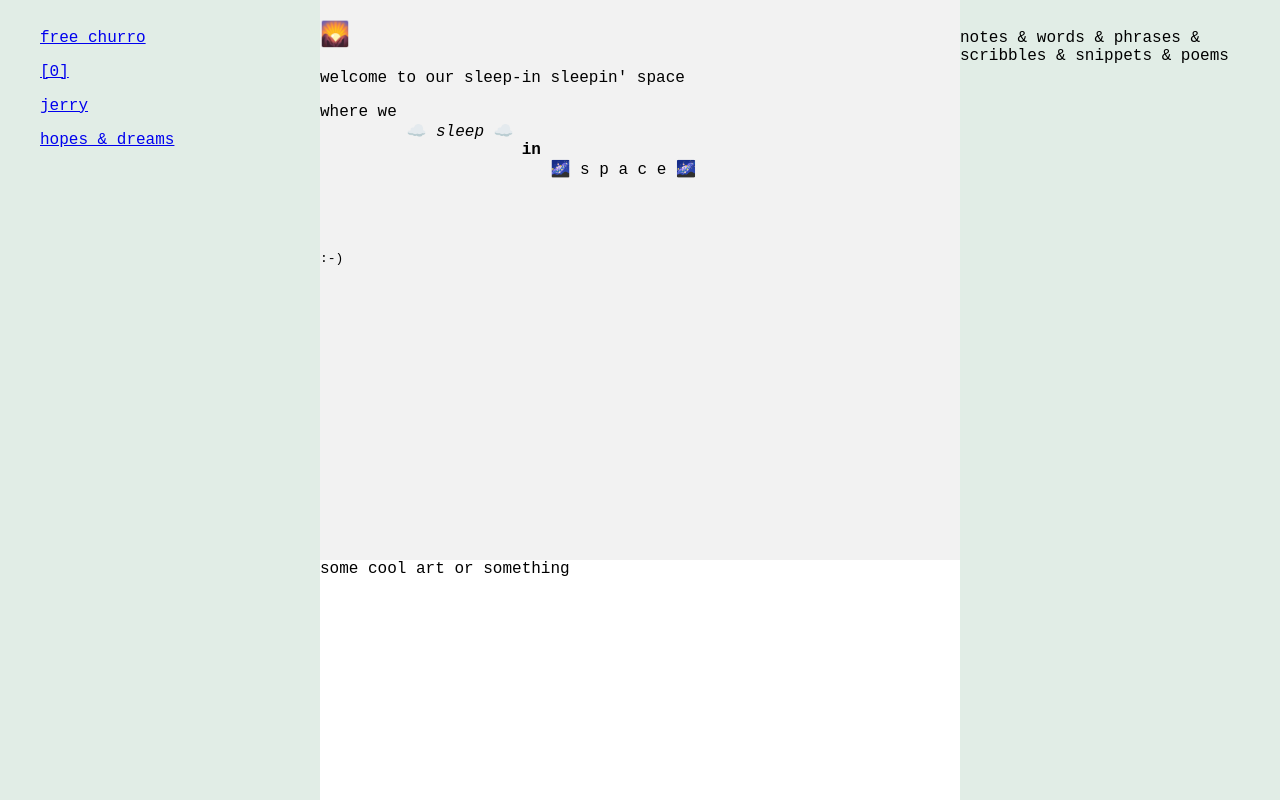
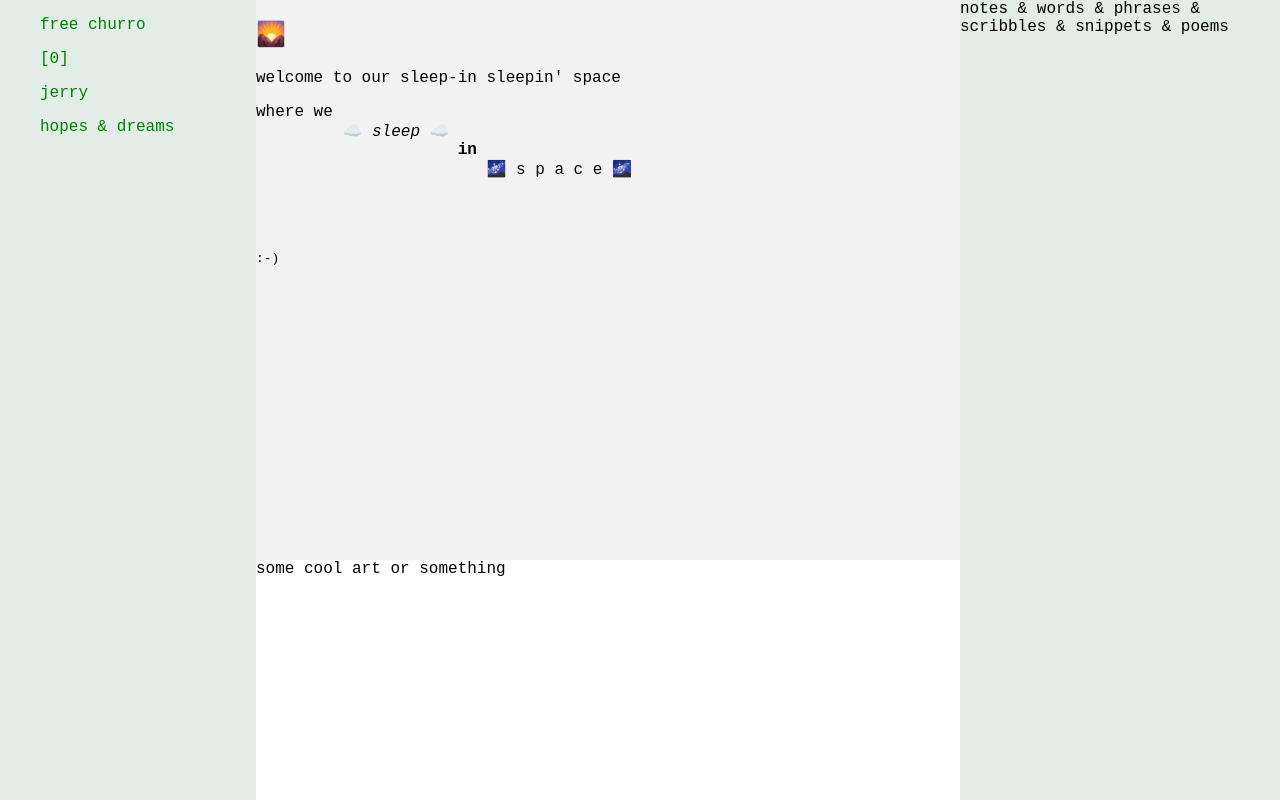
Before and after one commit to saspau/saspau.github.io, an Eleventy site: page index.md in a window 1280 px wide. Built offline with nearby package versions, Linux system fonts and the light colour scheme; Eleventy itself is replaced by a stand-in of ours; files that its build step writes are made by us from their sources; what markdown-it-attrs, markdown-it-deflist, markdown-it-task-lists, markdown-it-toc-done-right would draw is missing.

Commit message:
minor styling changes

```diff
--- a/styles/base.scss
+++ b/styles/base.scss
@@ -26,18 +26,19 @@ body {
     display: table;
     table-layout: fixed;
     width: 100%;
-    height: 100%;
+    height: 100vh;
     // padding-left: 10px;
     // padding-right: 10px;
 }
 
 .pane {
     display: table-cell;
+    vertical-align:top;
 }
 
 .left.pane {
     background-color: #e1ede6;//olivedrab;
-    width: 25%;
+    width: 20%;
 }
 
 .center.pane {
@@ -69,3 +70,19 @@ body {
     height: 100%;
     overflow: auto; // allow for independent scrolling
 }
+
+a:link, a:visited {
+    color:green;
+    text-decoration: none;
+  }
+
+  a:hover {
+    font-style:italic;
+    font-weight: normal;
+    text-decoration: underline;
+  }
+
+  a:active {
+    color: darkcyan;
+    font-weight: bold;
+  }
```
